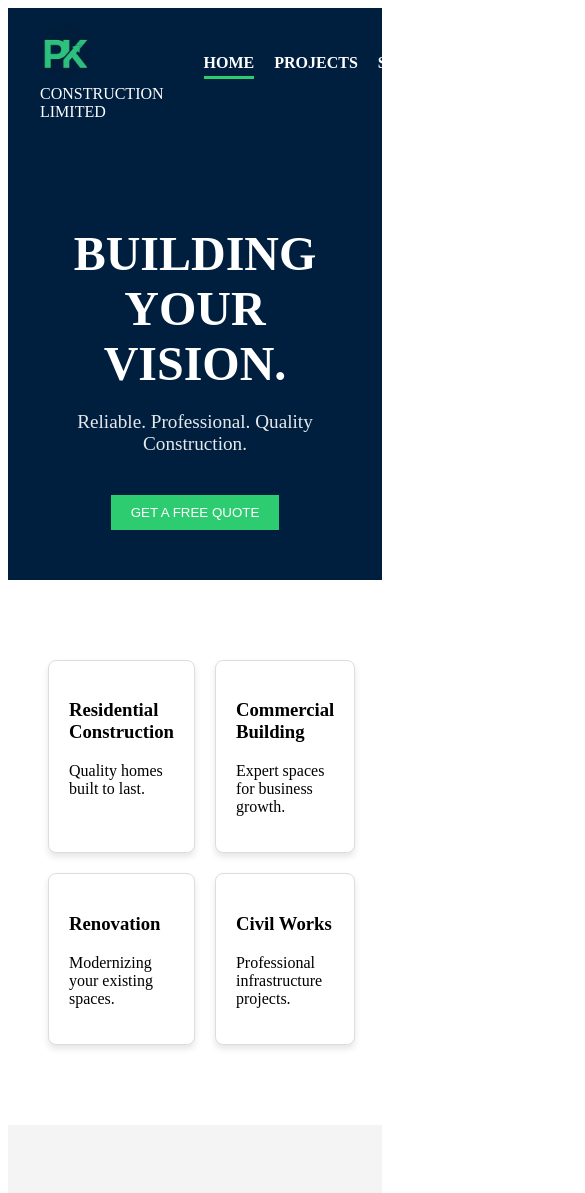
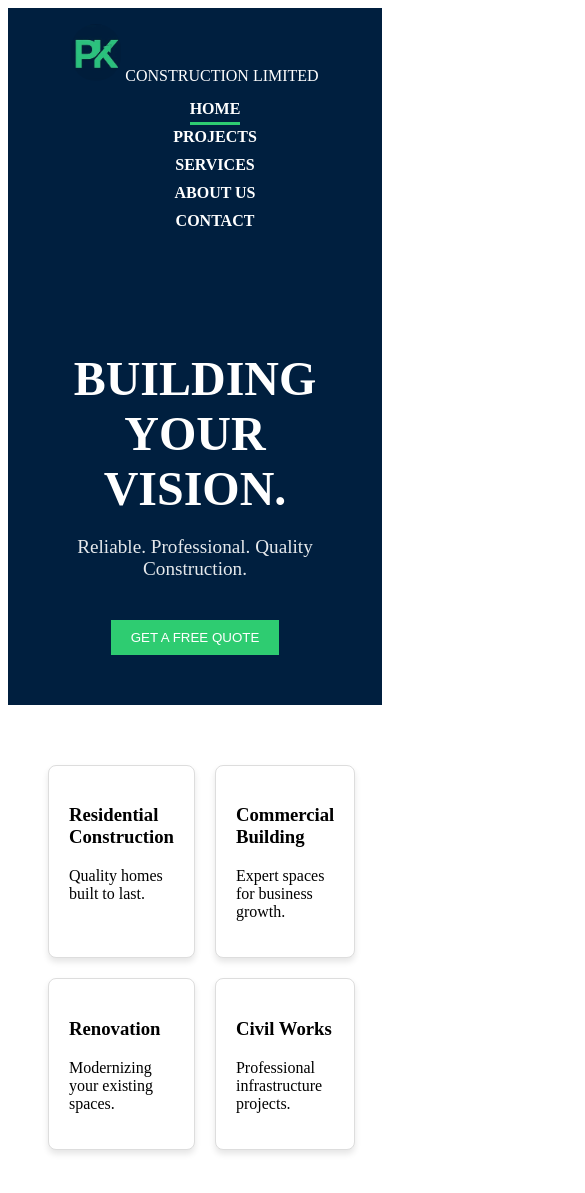
Before and after one commit to mcthera/PK-MANU-CONSTRUCTION, a plain HTML site: page index.html in a window 390 px wide. Shown: the top 1193 px of the page, 585 px wide, since content can reach past the window. Drawn offline with Linux system fonts and the light colour scheme.

Commit message:
second comit

```diff
--- a/style1.css
+++ b/style1.css
@@ -68,3 +68,30 @@
 
 /* FOR PROJECT PAGE
 REFER TO STYLE2PROJECT.CSS*/
+/*FOR MEDIA QUERY*/
+/* Mobile Optimization */
+@media (max-width: 768px) {
+    /* Stack the grid to 1 column instead of 3 */
+    .grid-container {
+        grid-template-columns: 1fr;
+        margin: 20px auto;
+        gap: 15px;
+    }
+
+    /* Adjust the header navigation for smaller screens */
+    header nav {
+        flex-direction: column;
+        text-align: center;
+    }
+
+    header nav ul {
+        flex-direction: column;
+        gap: 10px;
+        margin-top: 15px;
+    }
+
+    /* Make the Contact form stack properly */
+    main[style*="grid-template-columns: 1fr 1fr"] {
+        grid-template-columns: 1fr;
+    }
+}
--- a/style2project.css
+++ b/style2project.css
@@ -39,3 +39,31 @@
 .card img { width: 100%; height: 200px; object-fit: cover; margin-bottom: 15px; border-radius: 2px; }
 .card h3 { color: #001F3F; margin: 10px 0; font-size: 1.1rem; }
 .card p { font-size: 0.9rem; color: #555; line-height: 1.4; }
+
+/*FOR MEDIA QUERY*/
+/* Mobile Optimization */
+@media (max-width: 768px) {
+    /* Stack the grid to 1 column instead of 3 */
+    .grid-container {
+        grid-template-columns: 1fr;
+        margin: 20px auto;
+        gap: 15px;
+    }
+
+    /* Adjust the header navigation for smaller screens */
+    header nav {
+        flex-direction: column;
+        text-align: center;
+    }
+
+    header nav ul {
+        flex-direction: column;
+        gap: 10px;
+        margin-top: 15px;
+    }
+
+    /* Make the Contact form stack properly */
+    main[style*="grid-template-columns: 1fr 1fr"] {
+        grid-template-columns: 1fr;
+    }
+}
```
